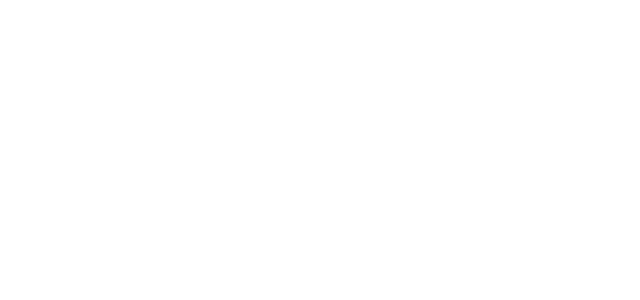
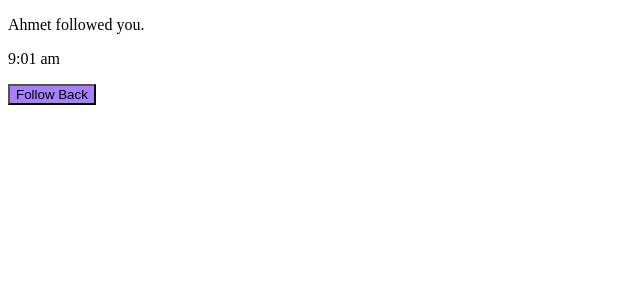
Before and after one commit to seckinalp/Biky-Frontend, a React (Vite) app in the folder demo/: page /notifications in a window 1280 px wide. Before the commit this address had no page. Shown: the top 300 px of the page, without its empty margins (0-640 px from the left). Built offline with nearby package versions, Linux system fonts and the light colour scheme.

Commit message:
notifications begining

```diff
--- a/demo/src/App.tsx
+++ b/demo/src/App.tsx
@@ -10,6 +10,7 @@ import Profile from './profilecomponent/Profile';
 import CreatePost from './createPostComponent/CreatePost';
 import Settings from './settingsComponent/Settings';
 import { imageLink } from './logic/backend';
+import Notifications from './notificationComponent/Notifications';
 
 
 
@@ -26,6 +27,7 @@ const App = () => {
         <Route path="/post" element={<Post/>} /> {/* Updated this line */}
         <Route path="/create-post" element={<CreatePost/>} /> {/* Updated this line */}
         <Route path="/settings" element={<Settings/>} /> {/* Updated this line */}
+        <Route path="/notifications" element={<Notifications notifications={[{ name: 'Ahmet', time: '9:01 am' }]}/>} /> {/* Updated this line */}
         <Route path='/profile' element={<Profile />}/>
       </Routes>
     </Router>
--- /dev/null
+++ b/demo/src/notificationComponent/Followed.tsx
@@ -0,0 +1,20 @@
+// Followed.tsx
+import React from 'react';
+
+interface FollowedProps {
+  name: string;
+  time: string;
+  onFollowBack: () => void;
+}
+
+const Followed: React.FC<FollowedProps> = ({ name, time, onFollowBack }) => {
+  return (
+    <div className="followed-notification">
+      <p>{name} followed you.</p>
+      <p>{time}</p>
+      <button onClick={onFollowBack}>Follow Back</button>
+    </div>
+  );
+};
+
+export default Followed;
--- /dev/null
+++ b/demo/src/notificationComponent/Notifications.tsx
@@ -0,0 +1,29 @@
+// Notifications.tsx
+import React from 'react';
+import Followed from './Followed';
+
+interface Notification {
+  name: string;
+  time: string;
+}
+
+interface NotificationsProps {
+  notifications: Notification[];
+}
+
+const Notifications: React.FC<NotificationsProps> = ({ notifications }) => {
+  return (
+    <div className="notifications">
+      {notifications.map((notification, index) => (
+        <Followed
+          key={index}
+          name={notification.name}
+          time={notification.time}
+          onFollowBack={() => console.log(`Followed back ${notification.name}`)}
+        />
+      ))}
+    </div>
+  );
+};
+
+export default Notifications;
```
Also changed, not shown: demo/src/notificationComponent/Followed.css (added), demo/src/notificationComponent/Notifications.css (added).
